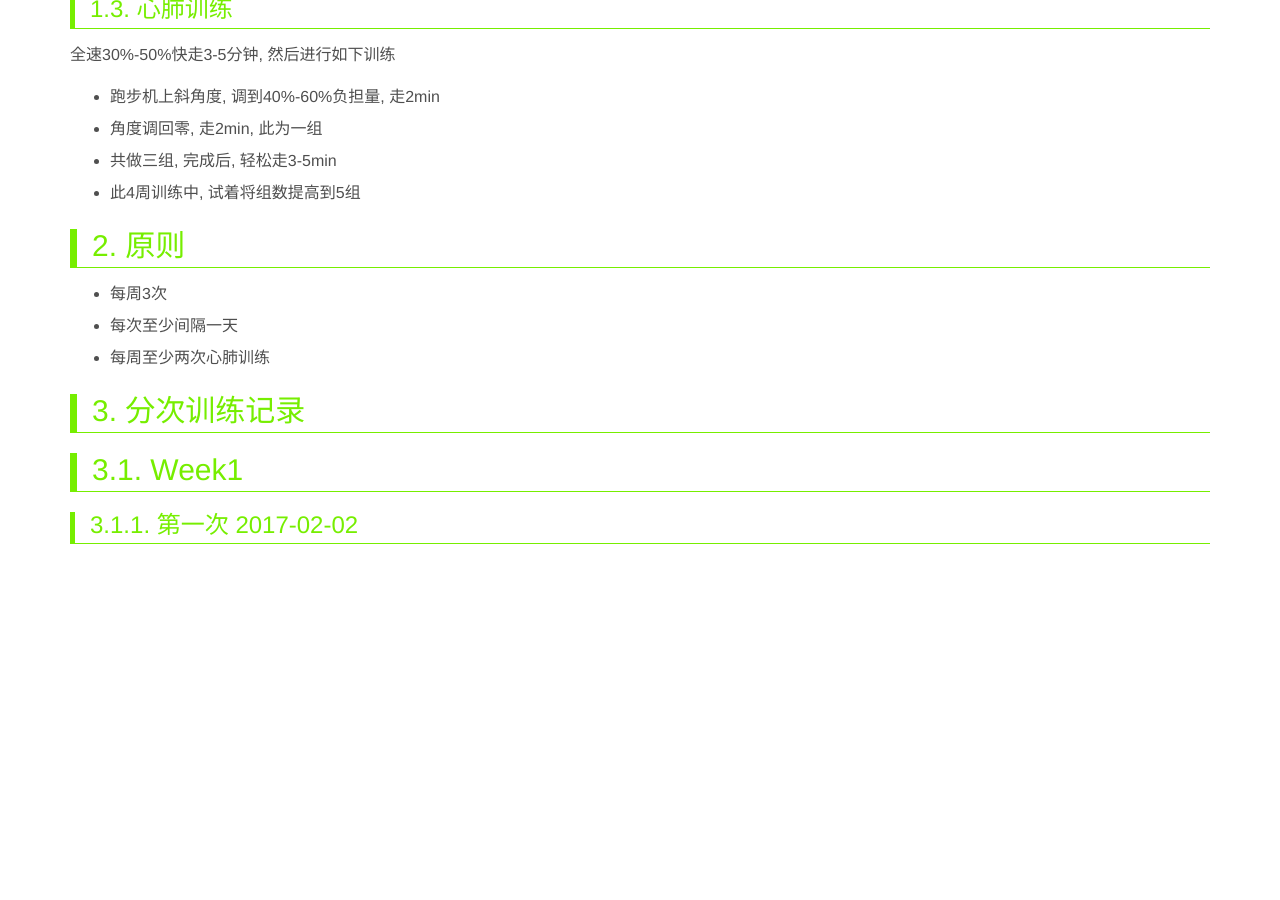
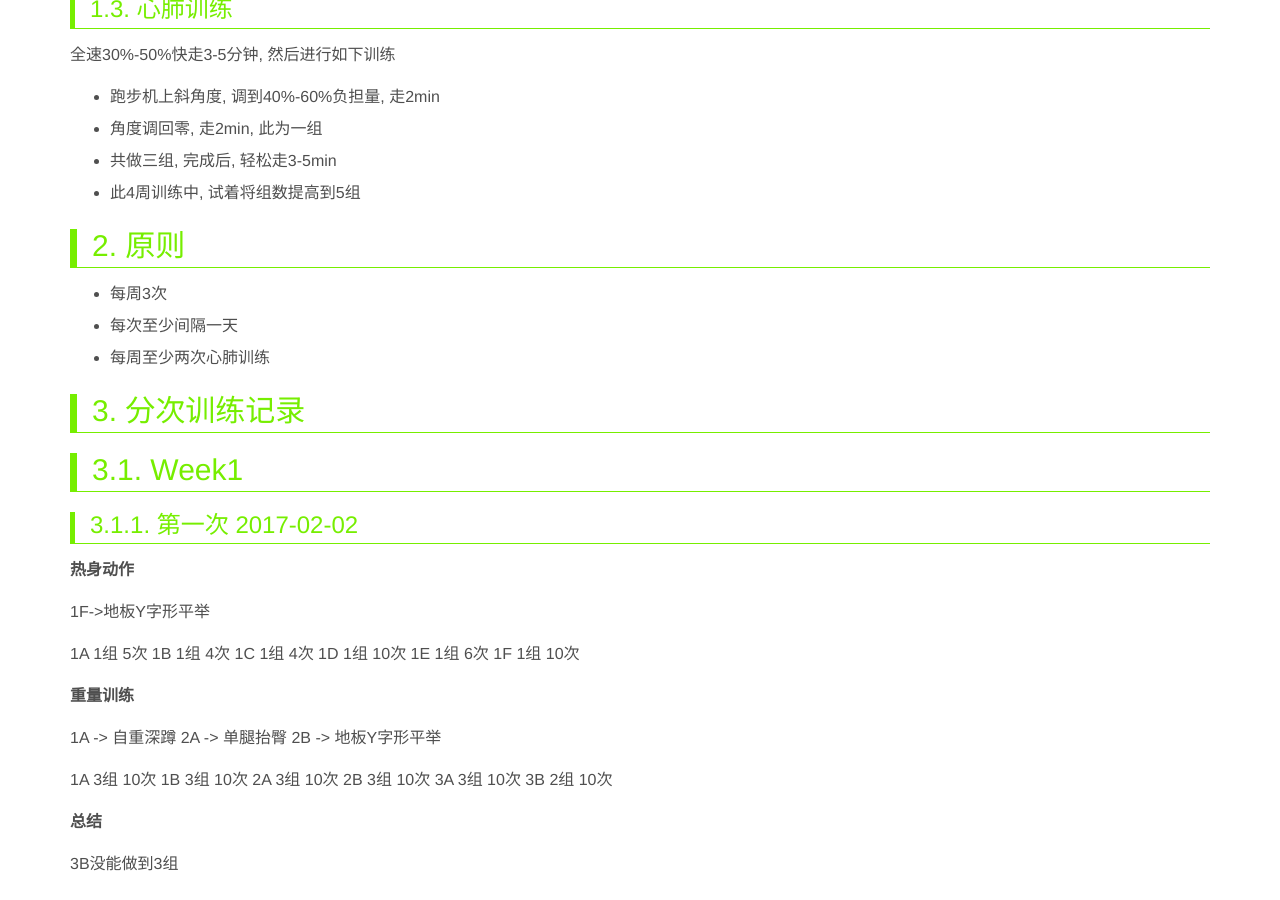
Before and after one commit to ronniewang/ronniewang.github.io, a Jekyll site: the page built from _posts/2017-02-02-2017健身记录.md, in a window 1280 px wide and 900 px high, scrolled down 836 px. Built offline with Jekyll 4.4.1, drawn with Linux system fonts in a browser that asks for light colours; before the commit the page ends 1400 px from its top, so only the background shows below that.

Commit message:
update files

```diff
--- a/_posts/2017-02-02-2017健身记录.md
+++ b/_posts/2017-02-02-2017健身记录.md
@@ -55,3 +55,31 @@ description: 新的一年到来了, 猛男计划正式开始
 ## 3.1. Week1
 
 ### 3.1.1. 第一次 2017-02-02
+
+**热身动作**
+
+1F->地板Y字形平举
+
+1A 1组 5次
+1B 1组 4次
+1C 1组 4次
+1D 1组 10次
+1E 1组 6次
+1F 1组 10次
+
+**重量训练**
+
+1A -> 自重深蹲
+2A -> 单腿抬臀
+2B -> 地板Y字形平举
+
+1A 3组 10次
+1B 3组 10次
+2A 3组 10次
+2B 3组 10次
+3A 3组 10次
+3B 2组 10次
+
+**总结**
+
+3B没能做到3组
```
Also changed, not shown: _posts/2015-01-08-my-book-list.md (+22 -0 lines).
